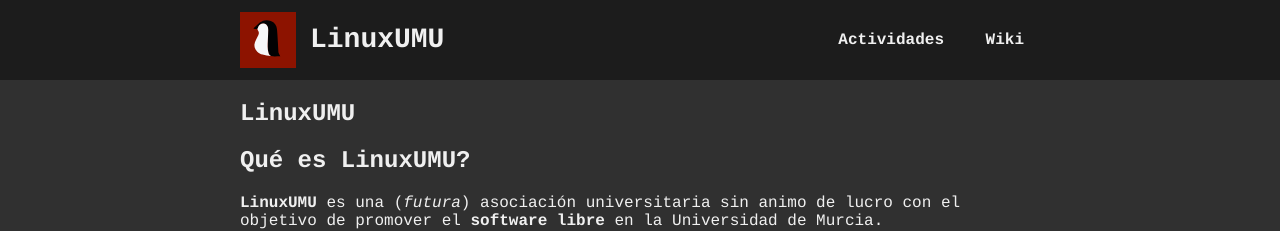
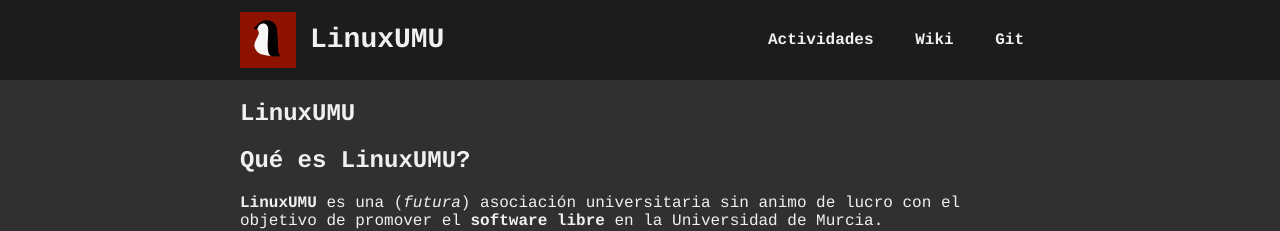
Before and after one commit to LinuxUMU/web, a Jekyll site: the page built from index.md, in a window 1280 px wide. Shown: the top 231 px of the page. Built offline with Jekyll 4.4.1, drawn with Linux system fonts in a browser that asks for light colours; our own code applies the rules of GitHub Pages for plain Markdown files.

Commit message:
Git nav link

```diff
--- a/_layouts/page.html
+++ b/_layouts/page.html
@@ -18,6 +18,7 @@
                 <nav>
                     <a href="{{ "/actividades/" | relative_url }}">Actividades</a>
                     <a href="{{ "/wiki/" | relative_url }}">Wiki</a>
+                    <a href="https://github.com/LinuxUMU">Git</a>
                 </nav>
             </div>
         </header>
```
